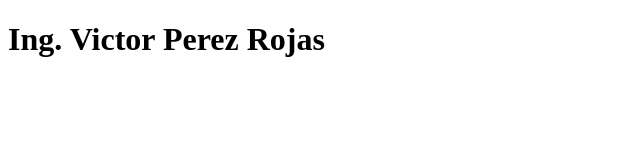
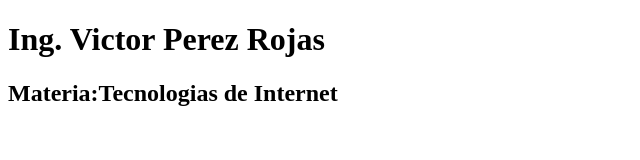
Before and after one commit to jhenychirinos-png/filtrama, a plain HTML site: page index.html in a window 1280 px wide. Shown: the whole page, without its empty margins (0-640 px from the left). Drawn offline with Linux system fonts and the light colour scheme.

Commit message:
fix:archivo index modificado

```diff
--- a/index.html
+++ b/index.html
@@ -7,5 +7,6 @@
     </head>
     <body>
         <h1>Ing. Victor Perez Rojas</h1>
+        <h2>Materia:Tecnologias de Internet</h2>
     </body>
 </html>
```
